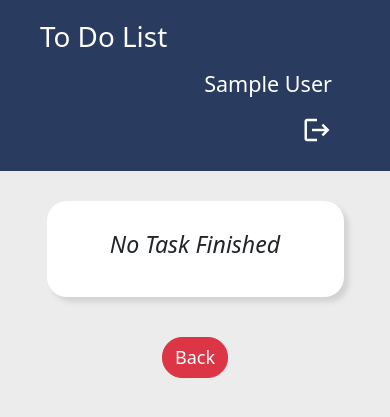
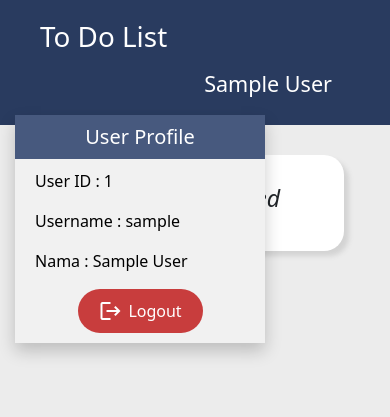
Before and after one commit to LunarPandora/Simple-Reminder-WebApp, a PHP site: page /form/finished.php in a window 390 px wide, after a click that opens the changed part. Shown: the top 417 px of the page. Run offline with PHP 8.4, Linux system fonts and the light colour scheme; the visitor is signed in with stand-in values (Sample User, id 1); data that the repository does not hold is empty.

Commit message:
Update final

```diff
--- a/assets/css/login.css
+++ b/assets/css/login.css
@@ -9,7 +9,8 @@ body {
 }
 
 .container {
-    padding-top: 140px;
+    padding-top: 100px;
+    padding-bottom: 100px;
 }
 
 .container h2 {
--- a/assets/css/style.css
+++ b/assets/css/style.css
@@ -255,7 +255,7 @@ button.clear span {
     position: absolute;
     background-color: #f1f1f1;
     min-width: 250px;
-    margin-left: 30px;
+    margin-left: -25px !important;
     margin-top: 10px;
     overflow: auto;
     box-shadow: 0px 8px 16px 0px rgba(0, 0, 0, 0.2);
--- a/form/finished.php
+++ b/form/finished.php
@@ -37,16 +37,25 @@
 ?>
     <header>
         <div class="row">
-            <div class="col-md-9">
+            <div class="col-md-10">
                 <h1>To Do List</h1>
             </div>
             <div class="col-md-2">
-                <h4><?= $_SESSION["name"] ?></h4>
-            </div>
-            <div class="col-md-1">
-                <a href="backend/logout.php">
-                    <span class="material-icons logout">logout</span>
-                </a>
+                <h4 class="dropbtn" onclick="dropDown()"><?= $_SESSION["name"] ?></h4>
+                <div id="myDropdown" class="dropdown-content">
+                    <h5>User Profile</h5>
+                    <div class="profile-detail">
+                        <p>User ID : <?=$_SESSION["id"] ?></p>
+                        <p>Username : <?=$_SESSION["username"] ?></p>
+                        <p>Nama : <?=$_SESSION["name"] ?></p>
+                    </div>
+                    <div class="logout-btn">
+                        <a href="backend/logout.php">
+                            <span class="material-icons logout">logout</span>
+                            <span class="logout-text">Logout</span>
+                        </a>
+                    </div>
+                </div>
             </div>
         </div>
     </header>
@@ -130,4 +139,21 @@
                 }
             });
         }
+
+        function dropDown() {
+            document.getElementById("myDropdown").classList.toggle("show");
+        }
+
+        window.onclick = function(event) {
+        if (!event.target.matches('.dropbtn')) {
+            var dropdowns = document.getElementsByClassName("dropdown-content");
+            var i;
+            for (i = 0; i < dropdowns.length; i++) {
+            var openDropdown = dropdowns[i];
+            if (openDropdown.classList.contains('show')) {
+                openDropdown.classList.remove('show');
+            }
+            }
+        }
+        }
 </script>
```
Also changed, not shown: form/edit.php (+33 -7 lines).
